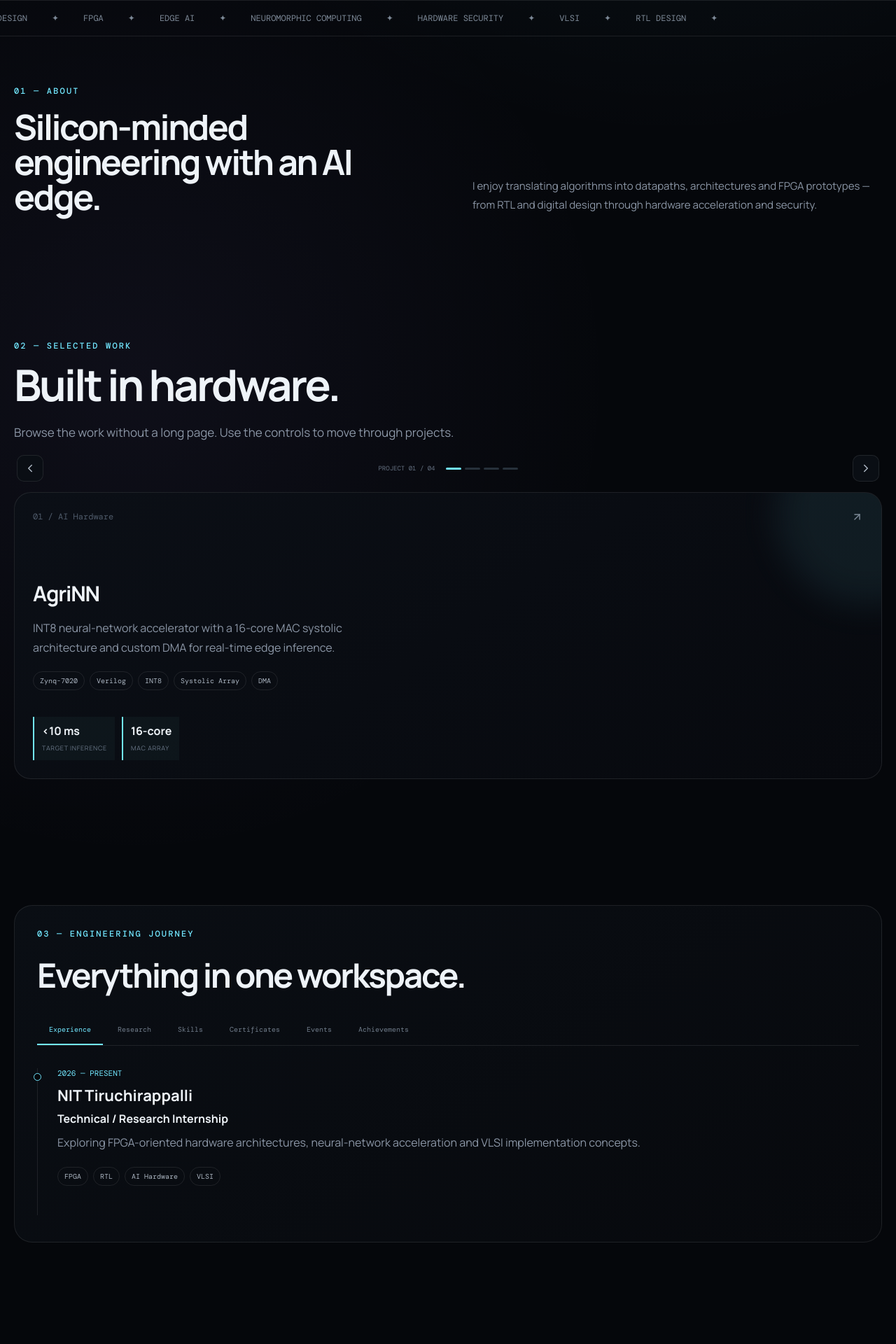
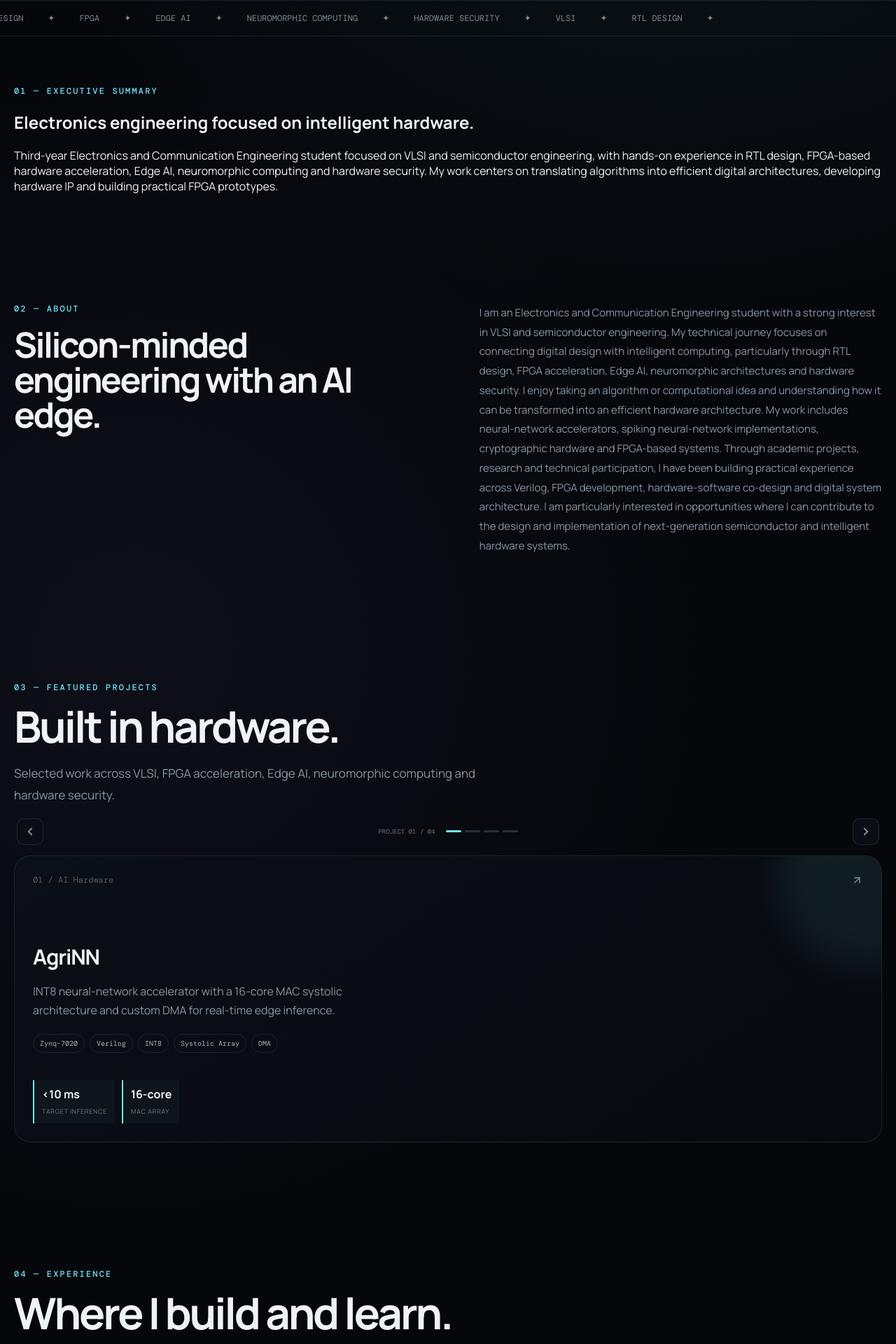
Before and after one commit to Charunivethitha-S/charunivethitha_selvaraj_portfolio, a Next.js app: page / in a window 1280 px wide. Shown: the part 800-2720 px from the top of the page at 70% size. Built offline with nearby package versions, Linux system fonts and the light colour scheme.

Commit message:
Update page.tsx

```diff
--- a/app/page.tsx
+++ b/app/page.tsx
@@ -7,10 +7,8 @@ import {
   Mail,
   Github,
   Linkedin,
-  ExternalLink,
   ChevronLeft,
   ChevronRight,
-  Sparkles,
 } from "lucide-react";
 
 import Nav from "@/components/Nav";
@@ -21,25 +19,11 @@ import ProjectCard from "@/components/ProjectCard";
 import {
   projects,
   experiences,
-  publications,
-  certificates,
   events,
-  achievements,
-  skills,
 } from "@/lib/content";
-
-const workTabs = [
-  "Experience",
-  "Research",
-  "Skills",
-  "Certificates",
-  "Events",
-  "Achievements",
-];
 
 export default function Home() {
   const [projectIndex, setProjectIndex] = useState(0);
-  const [activeTab, setActiveTab] = useState("Experience");
 
   const featuredProjects = projects.filter((p) => p.featured);
 
@@ -63,22 +47,20 @@ export default function Home() {
       <Nav />
 
       <main>
+
         {/* ================= HERO ================= */}
         <section className="hero" id="home">
           <div className="container hero-grid">
 
-            {/* LEFT SIDE */}
+            {/* LEFT */}
             <div>
               <div className="eyebrow">
                 <span className="pulse" />
                 Electronics & Communication Engineering · VLSI Focus
               </div>
 
-              <h1>
-                Hardware
-                <br />
-                <span>that thinks.</span>
-              </h1>
+              <h1>CHARUNIVETHITHA S</h1>
+<p>Hardware Engineer.</p>
 
               <p className="hero-copy">
                 I&apos;m{" "}
@@ -90,7 +72,7 @@ export default function Home() {
               </p>
 
               <div className="actions">
-                <a className="btn primary" href="#work">
+                <a className="btn primary" href="#projects">
                   Explore my work
                   <ArrowDownRight size={16} />
                 </a>
@@ -120,7 +102,7 @@ export default function Home() {
             </div>
 
 
-            {/* ================= HERO HARDWARE + PHOTO ================= */}
+            {/* HARDWARE + PHOTO */}
             <div
               className="hero-side"
               style={{
@@ -132,7 +114,7 @@ export default function Home() {
               }}
             >
 
-              {/* HARDWARE VISUAL — BEHIND THE PHOTO */}
+              {/* Hardware visual behind photo */}
               <div
                 style={{
                   position: "absolute",
@@ -146,8 +128,7 @@ export default function Home() {
                 <HeroVisual />
               </div>
 
-
-              {/* SUBTLE HARDWARE GRID / CIRCUIT BACKGROUND */}
+              {/* Hardware grid */}
               <div
                 style={{
                   position: "absolute",
@@ -168,8 +149,7 @@ export default function Home() {
                 }}
               />
 
-
-              {/* CIRCUIT LINE — BEHIND PHOTO */}
+              {/* Circuit line */}
               <div
                 style={{
                   position: "absolute",
@@ -185,8 +165,7 @@ export default function Home() {
                 }}
               />
 
-
-              {/* PHOTO — FRONT LAYER */}
+              {/* Photo */}
               <div
                 className="portrait-frame"
                 style={{
@@ -199,7 +178,6 @@ export default function Home() {
                     "0 25px 70px rgba(0,0,0,0.5), 0 0 35px rgba(61,210,255,0.12)",
                 }}
               >
-
                 <div className="portrait-glow" />
 
                 <img
@@ -215,7 +193,6 @@ export default function Home() {
                   }}
                 />
 
-                {/* PHOTO LABEL */}
                 <div
                   className="portrait-tag"
                   style={{
@@ -229,8 +206,7 @@ export default function Home() {
                 </div>
               </div>
 
-
-              {/* SMALL CHIP MARKER */}
+              {/* Chip marker */}
               <div
                 style={{
                   position: "absolute",
@@ -247,7 +223,7 @@ export default function Home() {
                 }}
               />
 
-              {/* CIRCUIT NODE */}
+              {/* Circuit node */}
               <div
                 style={{
                   position: "absolute",
@@ -296,37 +272,112 @@ export default function Home() {
         </div>
 
 
-        {/* ================= ABOUT ================= */}
-        <section className="section compact" id="about">
-          <div className="container about-strip">
-            <div>
+        {/* ================= 01 EXECUTIVE SUMMARY ================= */}
+        <section className="section compact" id="summary">
+          <div className="container">
+
             <div className="section-kicker">
-                01 — about
+              01 — executive summary
             </div>
 
+            <div className="summary-box">
               <h2>
-                Silicon-minded engineering with an AI edge.
+                Electronics engineering focused on
+                <span> intelligent hardware.</span>
               </h2>
+
+              <p>
+                Third-year Electronics and Communication Engineering
+                student focused on VLSI and semiconductor engineering,
+                with hands-on experience in RTL design, FPGA-based
+                hardware acceleration, Edge AI, neuromorphic computing
+                and hardware security. My work centers on translating
+                algorithms into efficient digital architectures,
+                developing hardware IP and building practical FPGA
+                prototypes.
+              </p>
             </div>
 
-            <p>
-              I enjoy translating algorithms into datapaths,
-              architectures and FPGA prototypes — from RTL and
-              digital design through hardware acceleration and
-              security.
-            </p>
           </div>
         </section>
 
 
-        {/* ================= PROJECTS ================= */}
-        <section className="section" id="work">
+        {/* ================= 02 ABOUT ================= */}
+        <section className="section compact" id="about">
+          <div className="container">
+
+            <div
+              className="about-strip"
+              style={{
+                display: "grid",
+                gridTemplateColumns: "1fr 1fr",
+                gap: "clamp(40px, 7vw, 100px)",
+                alignItems: "stretch",
+              }}
+            >
+
+              {/* LEFT */}
+              <div>
+                <div className="section-kicker">
+                  02 — about
+                </div>
+
+                <h2>
+                  Silicon-minded engineering
+                  with an AI edge.
+                </h2>
+              </div>
+
+              {/* RIGHT */}
+              <div
+                style={{
+                  display: "flex",
+                  alignItems: "center",
+                }}
+              >
+                <p
+                  style={{
+                    margin: 0,
+                    lineHeight: 1.85,
+                  }}
+                >
+                  I am an Electronics and Communication Engineering
+                  student with a strong interest in VLSI and
+                  semiconductor engineering. My technical journey
+                  focuses on connecting digital design with intelligent
+                  computing, particularly through RTL design, FPGA
+                  acceleration, Edge AI, neuromorphic architectures
+                  and hardware security. I enjoy taking an algorithm
+                  or computational idea and understanding how it can
+                  be transformed into an efficient hardware
+                  architecture. My work includes neural-network
+                  accelerators, spiking neural-network implementations,
+                  cryptographic hardware and FPGA-based systems.
+                  Through academic projects, research and technical
+                  participation, I have been building practical
+                  experience across Verilog, FPGA development,
+                  hardware-software co-design and digital system
+                  architecture. I am particularly interested in
+                  opportunities where I can contribute to the design
+                  and implementation of next-generation semiconductor
+                  and intelligent hardware systems.
+                </p>
+              </div>
+
+            </div>
+
+          </div>
+        </section>
+
+
+        {/* ================= 03 FEATURED PROJECTS ================= */}
+        <section className="section" id="projects">
           <div className="container">
 
             <SectionHeader
-              kicker="02 — selected work"
+              kicker="03 — featured projects"
               title="Built in hardware."
-              text="Browse the work without a long page. Use the controls to move through projects."
+              text="Selected work across VLSI, FPGA acceleration, Edge AI, neuromorphic computing and hardware security."
             />
 
             <div className="project-browser">
@@ -383,52 +434,16 @@ export default function Home() {
         </section>
 
 
-        {/* ================= ENGINEERING JOURNEY ================= */}
-        <section
-          className="section compact"
-          id="journey"
-        >
+        {/* ================= 04 EXPERIENCE ================= */}
+        <section className="section compact" id="experience">
           <div className="container">
 
-            <div className="tab-shell">
+            <SectionHeader
+              kicker="04 — experience"
+              title="Where I build and learn."
+              text="Research and engineering experience that shaped my approach to hardware design."
+            />
 
-              <div className="tab-head">
-
-                <div>
-                  <div className="section-kicker">
-                    03 — engineering journey
-                  </div>
-
-                  <h2>
-                    Everything in one workspace.
-                  </h2>
-                </div>
-
-                <div className="tab-scroller">
-                  {workTabs.map((tab) => (
-                    <button
-                      key={tab}
-                      className={
-                        activeTab === tab
-                          ? "selected"
-                          : ""
-                      }
-                      onClick={() =>
-                        setActiveTab(tab)
-                      }
-                    >
-                      {tab}
-                    </button>
-                  ))}
-                </div>
-
-              </div>
-
-
-              <div className="tab-panel">
-
-                {/* EXPERIENCE */}
-                {activeTab === "Experience" && (
             <div className="timeline">
               {experiences.map((e) => (
                 <div
@@ -466,91 +481,24 @@ export default function Home() {
                 </div>
               ))}
             </div>
-                )}
+
+          </div>
+        </section>
 
 
-                {/* RESEARCH */}
-                {activeTab === "Research" && (
-                  <div className="research-list">
-                    {publications.map((p) => (
-                      <article
-                        className="research"
-                        key={p.title}
+        {/* ================= 05 HACKATHONS ================= */}
+        <section
+          className="section compact"
+          id="participation"
         >
-                        <div className="research-meta">
-                          <span>{p.status}</span>
-                          <span>{p.venue}</span>
-                          <span>
-                            {p.paper_id
-                              ? `Paper ID ${p.paper_id}`
-                              : p.year}
-                          </span>
-                        </div>
+          <div className="container">
 
-                        <h3>{p.title}</h3>
+            <SectionHeader
+              kicker="05 — hackathons & technical participation"
+              title="Beyond the classroom."
+              text="Technical events, hackathons and collaborative engineering experiences."
+            />
 
-                        <p>{p.abstract}</p>
-
-                        {p.pdf_url && (
-                          <a
-                            className="btn"
-                            href={p.pdf_url}
-                          >
-                            View paper
-                            <ExternalLink size={14} />
-                          </a>
-                        )}
-                      </article>
-                    ))}
-                  </div>
-                )}
-
-
-                {/* SKILLS */}
-                {activeTab === "Skills" && (
-                  <div className="skill-cloud">
-                    {skills.map((s) => (
-                      <span
-                        className="skill"
-                        key={s}
-                      >
-                        {s}
-                      </span>
-                    ))}
-                  </div>
-                )}
-
-
-                {/* CERTIFICATES */}
-                {activeTab === "Certificates" && (
-                  <div className="horizontal-cards">
-                    {certificates.map((c, i) => (
-                      <div
-                        className="credential"
-                        key={i}
-                      >
-                        <span className="mono">
-                          CERT{" "}
-                          {String(i + 1).padStart(2, "0")}
-                        </span>
-
-                        <Sparkles size={18} />
-
-                        <h3>{c.title}</h3>
-
-                        <p>{c.issuer}</p>
-
-                        <small>
-                          {c.category} · {c.date}
-                        </small>
-                      </div>
-                    ))}
-                  </div>
-                )}
-
-
-                {/* EVENTS */}
-                {activeTab === "Events" && (
             <div className="horizontal-cards">
               {events.map((e, i) => (
                 <div
@@ -562,8 +510,6 @@ export default function Home() {
                     {String(i + 1).padStart(2, "0")}
                   </span>
 
-                        <Sparkles size={18} />
-
                   <h3>{e.title}</h3>
 
                   <p>{e.description}</p>
@@ -574,32 +520,12 @@ export default function Home() {
                 </div>
               ))}
             </div>
-                )}
 
-
-                {/* ACHIEVEMENTS */}
-                {activeTab === "Achievements" && (
-                  <div className="achievement-grid">
-                    {achievements.map((a) => (
-                      <div
-                        className="achievement"
-                        key={a.label}
-                      >
-                        <b>{a.value}</b>
-                        <strong>{a.label}</strong>
-                        <span>{a.detail}</span>
-                      </div>
-                    ))}
-                  </div>
-                )}
-
-              </div>
-            </div>
           </div>
         </section>
 
 
-        {/* ================= CONTACT ================= */}
+        {/* ================= 06 CONTACT ================= */}
         <section
           className="section"
           id="contact"
@@ -610,7 +536,7 @@ export default function Home() {
 
               <div>
                 <div className="section-kicker">
-                  04 — contact
+                  06 — contact
                 </div>
 
                 <h2>
@@ -656,6 +582,7 @@ export default function Home() {
       {/* ================= FOOTER ================= */}
       <footer className="footer">
         <div className="container footer-row">
+
           <span>
             © {new Date().getFullYear()} CHARUNIVETHITHA S
           </span>
@@ -663,6 +590,7 @@ export default function Home() {
           <span className="mono">
             VLSI · RTL · FPGA · EDGE AI · SECURITY
           </span>
+
         </div>
       </footer>
     </>
```
Lines whose indentation alone changed are shown as unchanged.
